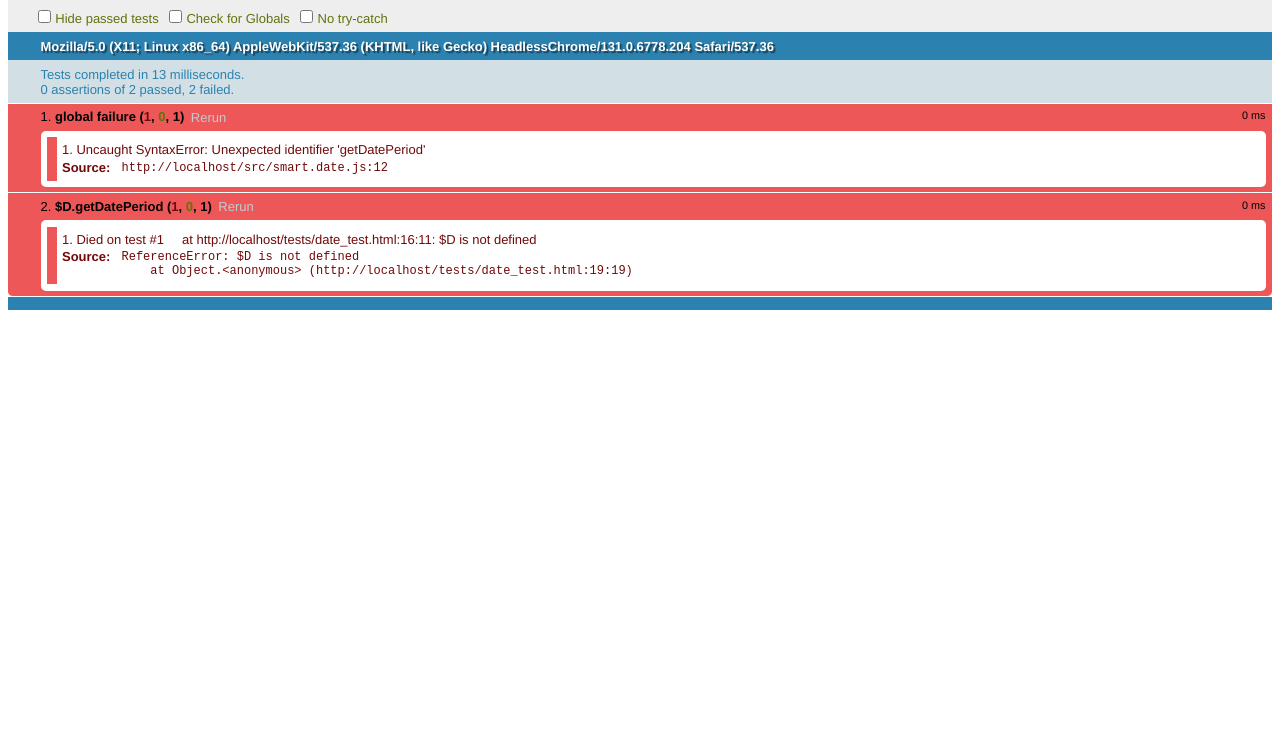
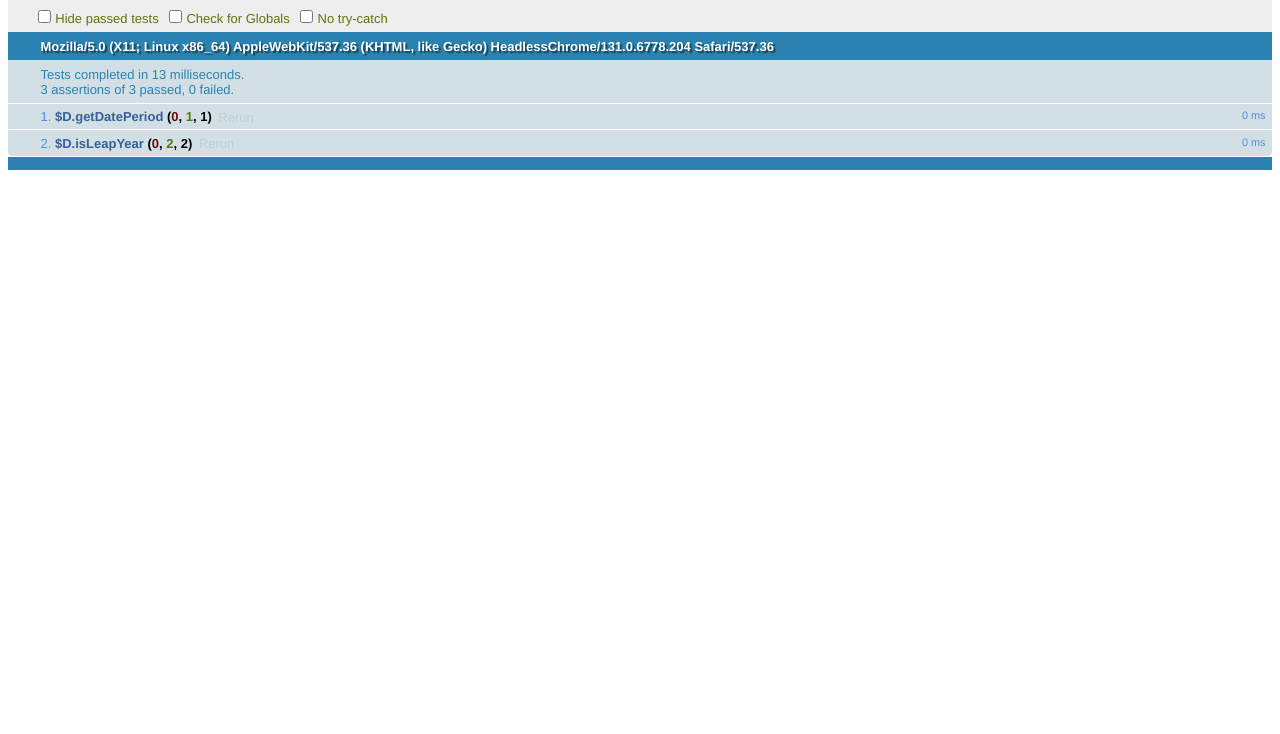
Before and after one commit to hankewins/lhy, a website: page tests/date_test.html in a window 1280 px wide. Shown: the part 66-800 px from the top of the page. Drawn offline with Linux system fonts and the light colour scheme.

Commit message:
add function for Date

```diff
--- a/src/smart.date.js
+++ b/src/smart.date.js
@@ -1,20 +1,37 @@
-var $D={
-	DP:Date.prototype,
-	isDate:function(d){
+var $D = {
+	DP: Date.prototype,
+	isDate: function(d) {
 		return d instanceof Date;
-	}
+	},
 	/**
 	 * 求两日期相隔天数
 	 * @param  {Date} d1
 	 * @param  {Date} d2
 	 * @return {Number}    两日期相隔的天数
 	 */
-	getDatePeriod:function(d1,d2){
-		if(this.isDate(d1)||(this.isDate(d2))){
+	getDatePeriod: function(d1, d2) {
+		if (!this.isDate(d1) || !(this.isDate(d2))) {
 			throw new TypeError('it is not date type');
 		}
-		var timeDiff=Math.abs(d1.getTime()-d2.getTime());
-		var diffDays=Math.ceil(timeDiff/(1000*3600*24));
+		var timeDiff = Math.abs(d1.getTime() - d2.getTime());
+		var diffDays = Math.ceil(timeDiff / (1000 * 3600 * 24));
 		return diffDays;
 	},
+
+	/**
+	 * 是否是闰年
+	 * @param  {Date}  d
+	 * @return {Boolean}   true:闰年;false:否
+	 */
+	isLeapYear: function(d) {
+		if (!this.isDate(d)) {
+			throw new TypeError('it is not date type');
+		}
+		var year = d.getFullYear();
+		return ((year % 4 == 0) && (year % 100 != 0) || (year % 400 == 0));
+	},
+
+	dateFormat:function(d,formatStr){
+
+	}
 }
--- a/tests/date_test.html
+++ b/tests/date_test.html
@@ -15,8 +15,15 @@
     <script>
     QUnit.test("$D.getDatePeriod",function (assert){
     	var d1=new Date("08/03/2014"),
-          d2=new Date('08/01/2012');
+          d2=new Date("08/01/2014");
     	assert.equal($D.getDatePeriod(d1,d2),2,'两日期相隔的天数');
+    });
+
+     QUnit.test("$D.isLeapYear",function (assert){
+      var d1=new Date("08/03/2014"),
+          d2=new Date("08/01/2024");
+      assert.equal($D.isLeapYear(d1),false,'闰年否-否');
+      assert.equal($D.isLeapYear(d2),true,'闰年否-是');
     });
 
     </script>
```
